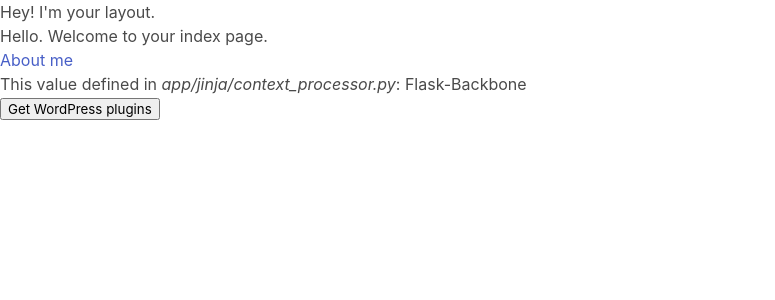
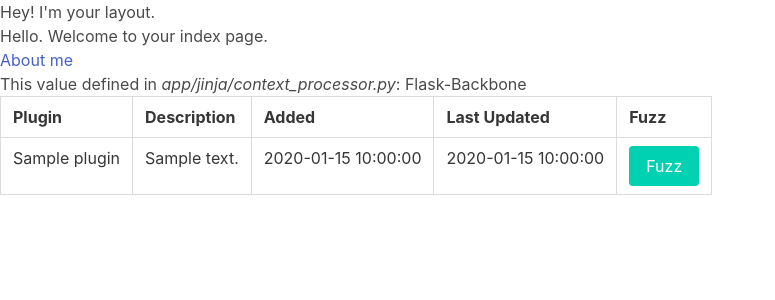
Before and after one commit to csiul/Projet-Fuzzer, a Flask app: page / in a window 1280 px wide. Shown: the top 300 px of the page, without its empty margins (0-775 px from the left). Run offline with Flask 3, Linux system fonts and the light colour scheme; a database or web service that is not in the repository returns one stand-in record (values such as "Sample title"); data that the repository does not hold is empty; parts of the project's set-up code (start-up, migrations or seed data) failed here and were passed over.

Commit message:
add table to display plugins list

```diff
--- a/app/blueprints/index_page/routes.py
+++ b/app/blueprints/index_page/routes.py
@@ -12,10 +12,15 @@ blueprint: Blueprint = Blueprint(
 
 @blueprint.route("/", methods=["get"])
 def index_route() -> Response:
+    plugins = get_plugins()
     return make_response(
         render_template(
             "index.jinja2",
+            plugins=plugins
         )
     )
 
-blueprint.add_url_rule('/get-plugins', view_func=get_plugins)
+
+@blueprint.route("/fuzz-plugin/<slug>", methods=["get"])
+def fuzz_plugin_route(slug) -> Response:
+    pass
--- a/app/blueprints/index_page/templates/index.jinja2
+++ b/app/blueprints/index_page/templates/index.jinja2
@@ -7,7 +7,31 @@
   <p></p>
   <p>This value defined in <i>app/jinja/context_processor.py</i>: {{ application_name }}</p>
 
-  <form action="{{ url_for('index.get_plugins')}}">
-    <button type=submit>Get WordPress plugins</button>
-  </form>
+
+  <table class="table is-bordered is-striped">
+    <thead>
+      <tr>
+        <th scope="col">Plugin</th>
+        <th scope="col">Description</th>
+        <th scope="col">Added</th>
+        <th scope="col">Last Updated</th>
+        <th scope="col">Fuzz</th>
+      </tr>
+    </thead>
+    <tbody>
+      {% for plugin in plugins %}
+        <tr>
+          <td>{{ plugin.name }}</td>
+          <td>{{ plugin.short_description }}</td>
+          <td>{{ plugin.added }}</td>
+          <td>{{ plugin.last_updated }}</td>
+          <td>
+            <form action="{{ url_for('index.fuzz_plugin_route', slug=plugin.slug) }}">
+              <button class="button is-primary" type=submit>Fuzz</button>
+            </form>
+          </td>
+        </tr>
+      {% endfor %}
+    </tbody>
+  </table>
 {% endblock %}
--- a/app/blueprints/index_page/views/index.py
+++ b/app/blueprints/index_page/views/index.py
@@ -3,6 +3,6 @@ import requests
 def get_plugins():
     r = requests.get('https://api.wordpress.org/plugins/info/1.1/?action=query_plugins&request[page]=1&request[per_page]=250&request[browse]=popular')
 
-    results = [plugin["slug"] for plugin in r.json()['plugins']]
+    results = [plugin for plugin in r.json()['plugins']]
 
     return results
```
